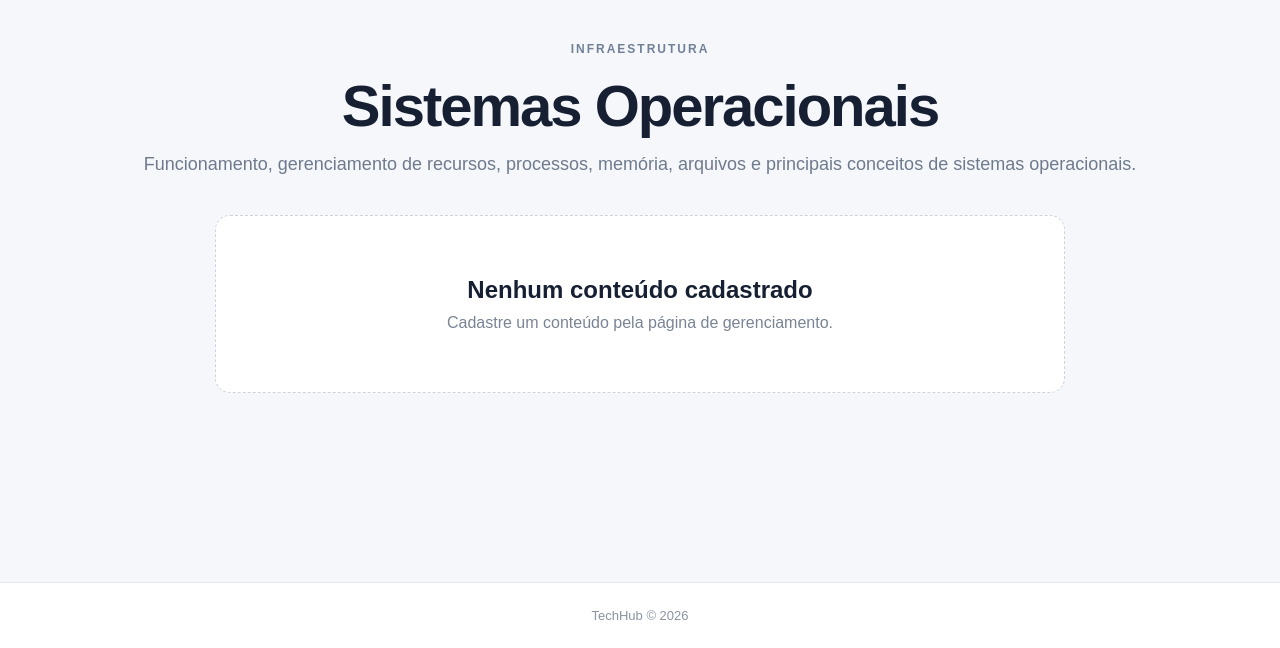
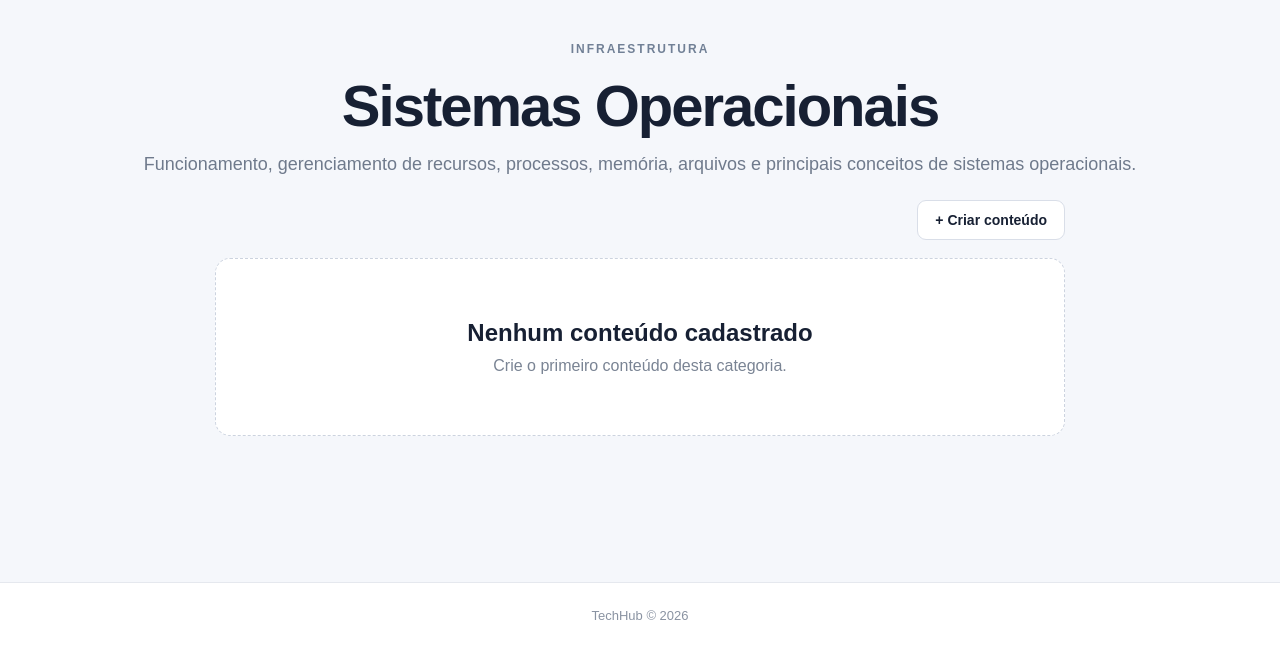
Before and after one commit to AnnaCarolinaSG/TechHub, a Django app: a page that uses estudos/templates/estudos/categoria_detail.html in a window 1280 px wide. Shown: the part 152-800 px from the top of the page. Run offline with Django 5.2, Linux system fonts and the light colour scheme; data comes from the database, SQL or seed files in the repository; both versions use the stored data as it was after the commit; some libraries are stand-ins or nearby versions.

Commit message:
Add content creation from category page (no longer necessary 'gerenciar')

```diff
--- a/config/urls.py
+++ b/config/urls.py
@@ -3,7 +3,7 @@ from django.urls import path, include
 from django.conf import settings
 from django.conf.urls.static import static
 
-from estudos.views import (home, area_detail, categoria_detail, conteudo_detail, gerenciar, editar_area, editar_categoria, editar_conteudo, excluir_categoria, excluir_area, excluir_conteudo, buscar)
+from estudos.views import (home, area_detail, categoria_detail, conteudo_detail, gerenciar, editar_area, editar_categoria, editar_conteudo, excluir_categoria, excluir_area, excluir_conteudo, buscar, criar_conteudo)
 
 
 urlpatterns = [
@@ -11,6 +11,7 @@ urlpatterns = [
     path("", home, name="home"),
     path("gerenciar/", gerenciar, name="gerenciar"),
     path("buscar/", buscar, name="buscar"),
+    path("categoria/<int:categoria_id>/criar-conteudo/", criar_conteudo, name="criar_conteudo"),
     path("<slug:area_slug>/", area_detail, name="area_detail"),
     path("<slug:area_slug>/<slug:categoria_slug>/", categoria_detail, name="categoria_detail"),
     path("<slug:area_slug>/<slug:categoria_slug>/<slug:conteudo_slug>/",conteudo_detail,name="conteudo_detail"),
@@ -20,6 +21,7 @@ urlpatterns = [
     path("gerenciar/categoria/<int:categoria_id>/excluir/", excluir_categoria, name="excluir_categoria"),
     path("gerenciar/area/<int:area_id>/excluir/", excluir_area, name="excluir_area"),
     path("gerenciar/conteudo/<int:conteudo_id>/excluir/", excluir_conteudo, name="excluir_conteudo"),
+
 ]
 
 urlpatterns += [
--- a/estudos/static/estudos/css/style.css
+++ b/estudos/static/estudos/css/style.css
@@ -1013,3 +1013,90 @@ footer {
     margin-left: 0;
     margin-right: 0;
 }
+
+/* ===== AÇÕES DA CATEGORIA ===== */
+
+.acoes-categoria {
+    width: 100%;
+    max-width: 850px;
+
+    margin: -15px auto 18px;
+
+    display: flex;
+    justify-content: flex-end;
+    align-items: center;
+}
+
+.botao-criar-conteudo {
+    display: inline-flex;
+    align-items: center;
+    justify-content: center;
+
+    padding: 10px 16px;
+
+    border: 1px solid #d9dee8;
+    border-radius: 9px;
+
+    background: white;
+    color: #172033;
+
+    text-decoration: none;
+    font-size: 14px;
+    font-weight: 700;
+
+    transition:
+        background 0.2s ease,
+        border-color 0.2s ease,
+        transform 0.2s ease;
+}
+
+.botao-criar-conteudo:hover {
+    background: #f0f3ff;
+    border-color: #cdd5e5;
+    transform: translateY(-1px);
+}
+
+/* ===== BOTÃO CRIAR CONTEÚDO ===== */
+
+.acoes-categoria {
+    width: 100%;
+    max-width: 850px;
+    margin: -15px auto 18px;
+
+    display: flex;
+    justify-content: flex-end;
+    align-items: center;
+}
+
+.acoes-categoria .botao-criar-conteudo {
+    display: inline-flex;
+    align-items: center;
+    justify-content: center;
+
+    padding: 11px 17px;
+
+    background: white;
+    color: #172033;
+
+    border: 1px solid #d9dee8;
+    border-radius: 9px;
+
+    text-decoration: none;
+
+    font-size: 14px;
+    font-weight: 700;
+
+    cursor: pointer;
+
+    transition: all 0.2s ease;
+}
+
+.acoes-categoria .botao-criar-conteudo:hover {
+    background: #f0f3ff;
+    color: #4f63b8;
+    border-color: #cdd5e5;
+
+    text-decoration: none;
+
+    transform: translateY(-1px);
+}
--- a/estudos/templates/estudos/categoria_detail.html
+++ b/estudos/templates/estudos/categoria_detail.html
@@ -47,6 +47,14 @@
 
     </div>
 
+    <div class="acoes-categoria">
+        <a
+            href="{% url 'criar_conteudo' categoria.id %}"
+            class="botao-criar-conteudo"
+        >
+            + Criar conteúdo
+        </a>
+    </div>
 
     <div class="cards">
 
@@ -97,7 +105,7 @@
                 </h2>
 
                 <p>
-                    Cadastre um conteúdo pela página de gerenciamento.
+                    Crie o primeiro conteúdo desta categoria.
                 </p>
 
             </div>
--- a/estudos/views.py
+++ b/estudos/views.py
@@ -1,7 +1,7 @@
 from django.shortcuts import get_object_or_404, render, redirect
 from .models import Area, Categoria, Conteudo
 from django.db.models import Q
-from .forms import ConteudoForm
+from .forms import ConteudoForm, CriarConteudoCategoriaForm
 
 
 def home(request):
@@ -81,6 +81,47 @@ def conteudo_detail(request, area_slug, categoria_slug, conteudo_slug):
     return render(
         request,
         "estudos/conteudo_detail.html",
+        contexto
+    )
+def criar_conteudo(request, categoria_id):
+
+    categoria = get_object_or_404(
+        Categoria,
+        id=categoria_id
+    )
+
+    if request.method == "POST":
+
+        form = CriarConteudoCategoriaForm(request.POST)
+
+        if form.is_valid():
+
+            conteudo = form.save(commit=False)
+
+            conteudo.categoria = categoria
+            conteudo.publicado = True
+
+            conteudo.save()
+
+            return redirect(
+                "categoria_detail",
+                area_slug=categoria.area.slug,
+                categoria_slug=categoria.slug
+            )
+
+    else:
+
+        form = CriarConteudoCategoriaForm()
+
+    contexto = {
+        "form": form,
+        "categoria": categoria,
+        "area": categoria.area,
+    }
+
+    return render(
+        request,
+        "estudos/criar_conteudo.html",
         contexto
     )
 
```
Also changed, not shown: estudos/forms.py (+20 -0 lines), estudos/templates/estudos/criar_conteudo.html (added, +109 -0 lines), style.css (deleted, +0 -144 lines), db.sqlite3.
